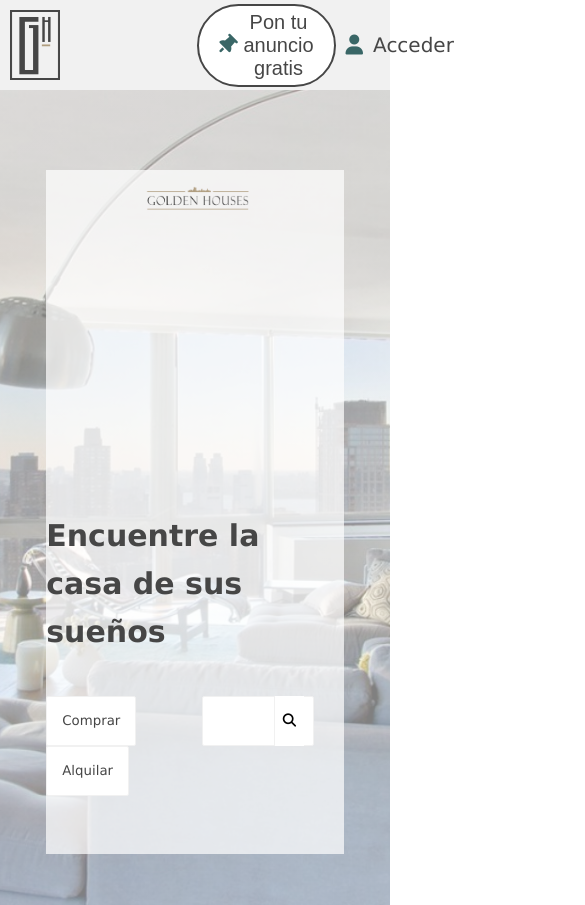
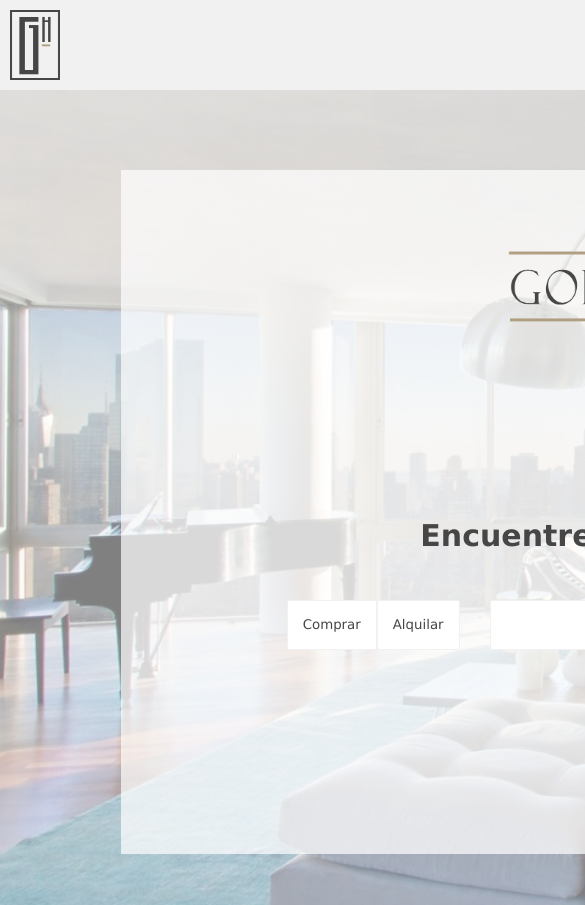
Before and after one commit to laura98dhz/TFG-NestJS-React-Refactor, a React (Create React App) app in the folder frontend/: page / in a window 390 px wide. Shown: the top 905 px of the page, 585 px wide, since content can reach past the window. Built offline with nearby package versions, Linux system fonts and the light colour scheme; no server answers.

Commit message:
responsive header, main, footer, pisos

```diff
--- a/frontend/src/components/Acceder/acceder.scss
+++ b/frontend/src/components/Acceder/acceder.scss
@@ -14,6 +14,12 @@
         transform: translateY(-50%);
         display: flex;
         justify-content: center;
+        align-items: center;
+
+        @media(max-width:1000px){
+            width: 50%;
+            height: 100vh;
+        }
     }
 
     &-cruz{
@@ -32,6 +38,8 @@
     &-form {
         display: flex;
         flex-direction: column;
+
+
     }
 
     &-titulo {
@@ -152,5 +160,9 @@
         height: 100vh;
         position: absolute;
         position: fixed;
+
+        @media(max-width:1000px){
+            height: 350vh;
+        }
     }
 }
--- a/frontend/src/components/Header/Header.js
+++ b/frontend/src/components/Header/Header.js
@@ -46,7 +46,7 @@
                     </div>
                 )}
 
-
+{/*
                 <div className='idioma'>
                     <select className='idioma-select'>
                         <option>Español</option>
@@ -54,7 +54,7 @@
                         <option>Catalá</option>
                         <option>Deutsche</option>
                     </select>
-                </div>
+                </div> */}
 
             </div>
         </header>
--- a/frontend/src/components/Header/header.scss
+++ b/frontend/src/components/Header/header.scss
@@ -1,3 +1,4 @@
+
 .header{
     background-color: rgb(241, 241, 241);
     padding: 1rem;
@@ -6,6 +7,8 @@
     justify-content: space-between;
     align-items: center;
     width: 100%;
+
+
 }
 
 .logo{
@@ -32,6 +35,14 @@
         padding: 1rem;
         cursor: pointer;
         transition: all ease .5s;
+
+        @media(max-width:935px){
+            font-size: 1.5rem;
+        }
+
+        @media(max-width:770px){
+            font-size: 1rem;
+        }
         // & > p{
         //     margin-top: 1rem;
         // }
@@ -94,6 +105,14 @@
             background-color: white;
             transition: all ease .5s;
 
+            @media(max-width:935px){
+                font-size: 1.5rem;
+            }
+
+            @media(max-width:770px){
+                font-size: 1rem;
+            }
+
             &:hover{
                 background-color: rgb(176, 158, 128);
                 color: white;
--- a/frontend/src/scss/base.scss
+++ b/frontend/src/scss/base.scss
@@ -1,24 +1,3 @@
-// *,
-// *::after,
-// *::before {
-// 	margin: 0;
-//     padding: 0;
-//     box-sizing: inherit;
-// }
-
-// html {
-// 	font-size: 62.5%;
-//     font-family: Verdana, Geneva, Tahoma, sans-serif;
-// }
-
-// body {
-//     padding: 0;
-//     box-sizing: border-box;
-//     background-color: $color-white;
-//     font-size: 2rem;
-//     color: rgb(219, 4, 4);
-// }
-
 // FONT VARIABLES
 $font-primary: 'Nunito', sans-serif;
 $font-display: 'Josefin Sans', sans-serif;
@@ -42,4 +21,8 @@
     font-size: 2rem;
     font-weight: 300;
     line-height: 1.6;
+    @media(max-width:1000px){
+        margin-right: -100rem;
+    }
+
 }
--- a/frontend/src/scss/variables.scss
+++ b/frontend/src/scss/variables.scss
@@ -1,3 +1,16 @@
 // COLORS
 $color-white: rgb(255, 255, 255);
 $color-back-header: rgb(233, 233, 233);
+
+
+// MEDIA QUERY
+$wide-screen:1600px;
+$mid-screen:1400px;
+
+$wide-tablet:1200px;
+$mid-tablet:1000px;
+$thin-tablet:900px;
+
+$wide-phone:700px;
+$mid-phone:600px;
+$thin-phone:500px;
```
Also changed, not shown: frontend/src/scss/main.scss (line endings or trailing spaces).
